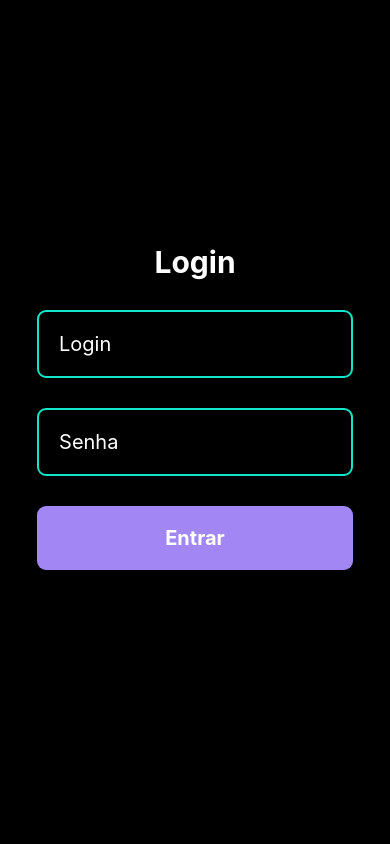
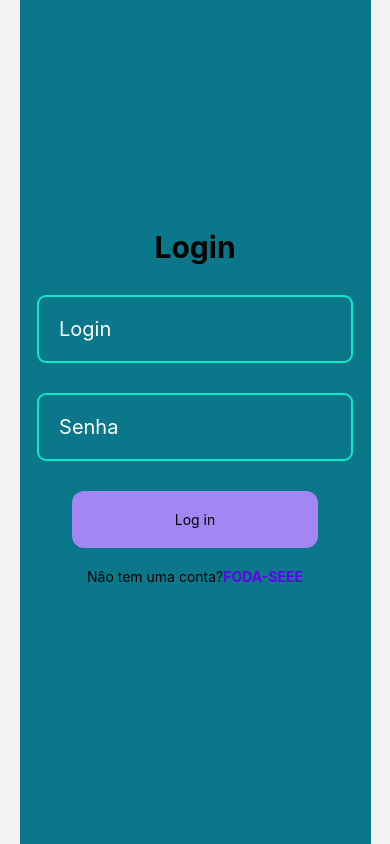
Before and after one commit to douglasmpereira/TrabalhoFinalReactNative, a React Native app: screen /Login in a window 390 px wide. Built offline with nearby package versions, Linux system fonts and the light colour scheme.

Commit message:
Login Funcional

```diff
--- a/App.js
+++ b/App.js
@@ -1,14 +1,11 @@
 import { StatusBar } from 'expo-status-bar';
-// import { KeyBoardView } from 'react-native';
 import Routes from './src/Routes';
-import { KeyBoardView } from './src/screens/Login/styles';
-import Login from './src/screens/Login/login';
 const App = () => {
   return (
-    <KeyBoardView>
-      <Login />
+    <>
+      <Routes/>
       <StatusBar style="auto" />
-    </KeyBoardView>
+    </>
   );
 }
 
--- a/src/Routes/RotasPublicas.js
+++ b/src/Routes/RotasPublicas.js
@@ -1,6 +1,7 @@
 import React from "react";
 import { createNativeStackNavigator } from "@react-navigation/native-stack";
-import Signin from "../screens/Login/login";
+import Login from "../screens/Login/login";
+
 
 const Stack = createNativeStackNavigator();
 
@@ -9,14 +10,10 @@ const RotasPublicas = () => {
     <Stack.Navigator>
       <Stack.Screen
         name="Login"
-        component={Signin}
+        component={Login}
         options={{ headerShown: false }}
       />
-      {/* <Stack.Screen
-        name="Contatos"
-        component={Cotatos}
-        options={{ title: "Título da Página" }}
-      /> vai ficar no drawer?  */}
+
     </Stack.Navigator>
   );
 };
--- a/src/Routes/index.js
+++ b/src/Routes/index.js
@@ -1,13 +1,12 @@
 import { NavigationContainer } from "@react-navigation/native";
+import React from "react";
 import { useContext } from "react";
 import { AuthContext } from "../context/context";
 import RotasPrivadas from "./RotasPrivadas";
 import RotasPublicas from "./RotasPublicas.js";
 
 const Routes = () => {
-  const { user } = useContext(AuthContext);
-
-  console.log(user);
+  const { user} = useContext(AuthContext);
 
   return (
     <NavigationContainer>
--- a/src/screens/Contatos/index.js
+++ b/src/screens/Contatos/index.js
@@ -1,7 +1,9 @@
 import react from "react"
 import { View, Text } from "react-native"
 
+
 const Contatos = () => {
+
     return(
         <View>
             <Text>Contatos</Text>
--- a/src/screens/Login/login.js
+++ b/src/screens/Login/login.js
@@ -1,33 +1,67 @@
-import React from "react";
-import { Button, Text } from "react-native";
-import { KeyBoardView,
+import React, { useState } from "react";
+import styles, { KeyBoardView,
     Title,
     Container,
-    Input,
-    ButtonSubmit,
-    TextSubmit
+    TextInput,
+    Button
 } from "./styles";
-import Header from "../../Components/Header";
 
-const Login = () => {
+import { Text, TouchableOpacity } from "react-native";
+
+
+
+function Login({navigation})  {
+
+
+    const user="Aluno"
+    const password= "123"
+    const [usuario, setUsuario] = useState("")
+    const [senha, setSenha] = useState("")
+    const logar = () => {
+
+        if ( usuario === user && senha === password) {
+            alert("Loguei CaRaY")
+            navigation.navigate("Produto");
+
+        }else {
+            alert("Login ou senha inválido, tente novamente!")
+
+        }
+
+    };
+
+
+
     return (
         <KeyBoardView>
             {/* <Header/> */}
             <Container>
                 <Title>Login</Title>
-                <Input
+                <TextInput
                     placeholderTextColor="#fff"
                     placeholder="Login"
+                    onChangeText={text=>setUsuario(text)}
                 />
 
-                <Input
+                <TextInput
+
                     placeholderTextColor="#fff"
                     placeholder="Senha"
+                    onChangeText={text=>setSenha(text)}
                     secureTextEntry
                 />
-                <ButtonSubmit>
-                    <TextSubmit>Entrar</TextSubmit>
-                </ButtonSubmit>
+                <Button  onPress={() => logar()} >
+                    <Text>Log in</Text>
+                </Button>
+                <TouchableOpacity onPress={() => cadastro()}>
+                    <Text>
+                        Não tem uma conta?{""}
+                        <Text style={styles.createAccountText}>
+                            FODA-SEEE
+                        </Text>
+                    </Text>
+                </TouchableOpacity>
+
 
             </Container>
         </KeyBoardView>
--- a/src/screens/Login/styles.jsx
+++ b/src/screens/Login/styles.jsx
@@ -1,53 +1,58 @@
-import styled from "styled-components/native";
+import styled from 'styled-components/native';
 import { StyleSheet } from "react-native";
 
 export const KeyBoardView = styled.KeyboardAvoidingView`
     flex: 1;
     align-items: center;
     justify-content: center;
-    background-color: #000;
+    color: rgb(11, 119, 138);
     width: 100%;
 `
 
 export const Title = styled.Text`
-    color: #fff;
+    color: #000;
     font-size: 30px;
     font-weight: 700;
     margin-bottom: 30px;
 `
 
-export const Input = styled.TextInput`
+export const TextInput = styled.TextInput`
     border: 2px solid #12E6C8;
     margin-bottom: 30px;
     padding: 20px;
     color: #fff;
-    font-size: 20px
+    font-size: 20px;
     border-radius: 9px;
     width: 90%;
 `
 
-export const ButtonSubmit = styled.TouchableOpacity`
+
+
+export const Button = styled.TouchableOpacity`
     background-color: #A287F4;
-    border-radius: 9px;
-    width: 90%;
+    border-radius: 12px;
+    width: 70%;
     padding: 20px;
     align-items: center;
+    color: #fff;
+    margin-bottom: 20px;
     `
 
-    export const TextSubmit = styled.Text`
-        color: #fff;
-        font-size: 20px;
-        font-weight: bold;
+//     export const TextSubmit = styled.Text`
+//         color: #fff;
+//         font-size: 20px;
+//         font-weight: bold;
 
-`
+// `
 
 export const Container = styled.View`
     flex: 1;
     align-items: center;
     justify-content: center;
     padding-bottom: 30px;
-    background-color: #000
+    background-color: rgb(11, 119, 138);
     width: 90%;
+
 `
 
 const styles = StyleSheet.create({
@@ -65,8 +70,13 @@ const styles = StyleSheet.create({
         borderColor: "#000",
         borderWidth: 2,
         borderStyle: "solid",
-        borderRadius: 25
+        borderRadius: 25,
+    },
+    createAccountText: {
+        fontWeight: "bold",
+        color: "#6200ee",
     }
+
 })
 
 export default styles;
```
Also changed, not shown: package.json (+6 -5 lines), assets/thatto.jpg (added), src/screens/Contatos/teste.css (added), 1 other file (tests, documents, lock files or other folders).
